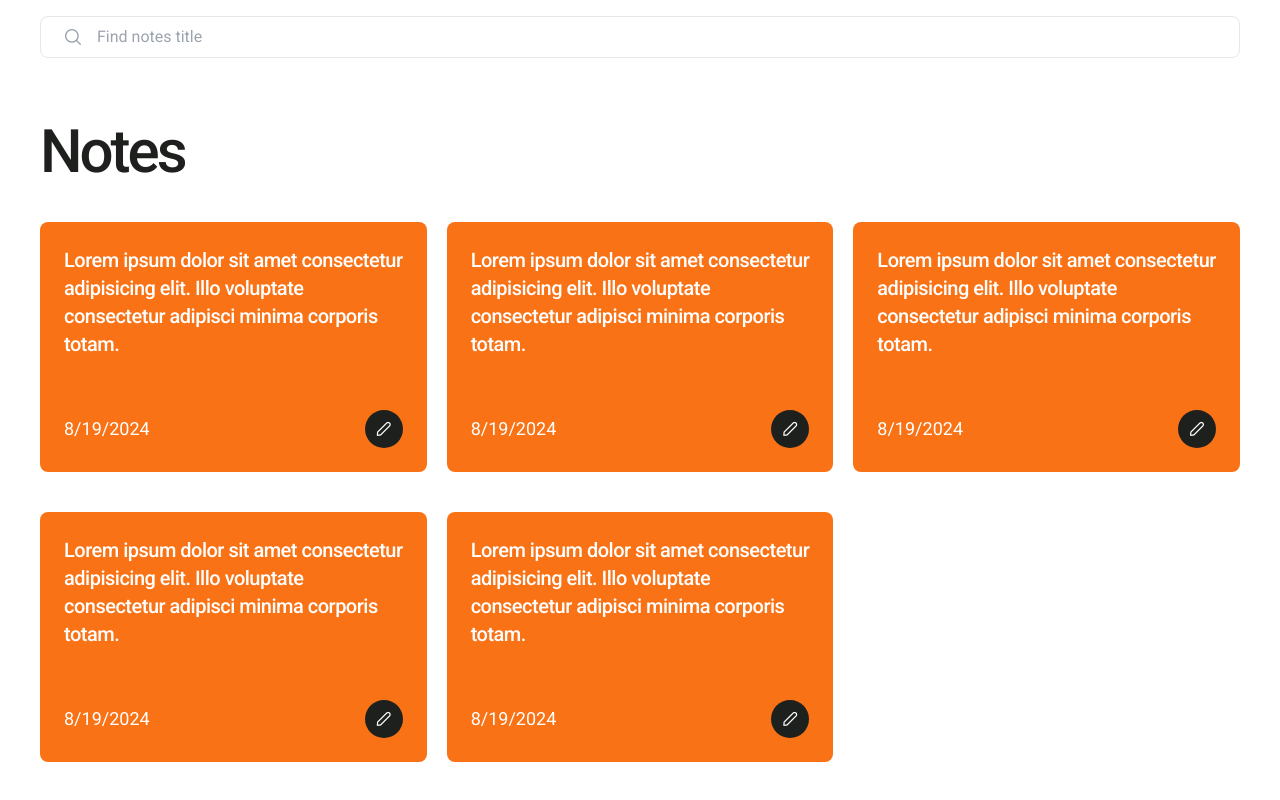
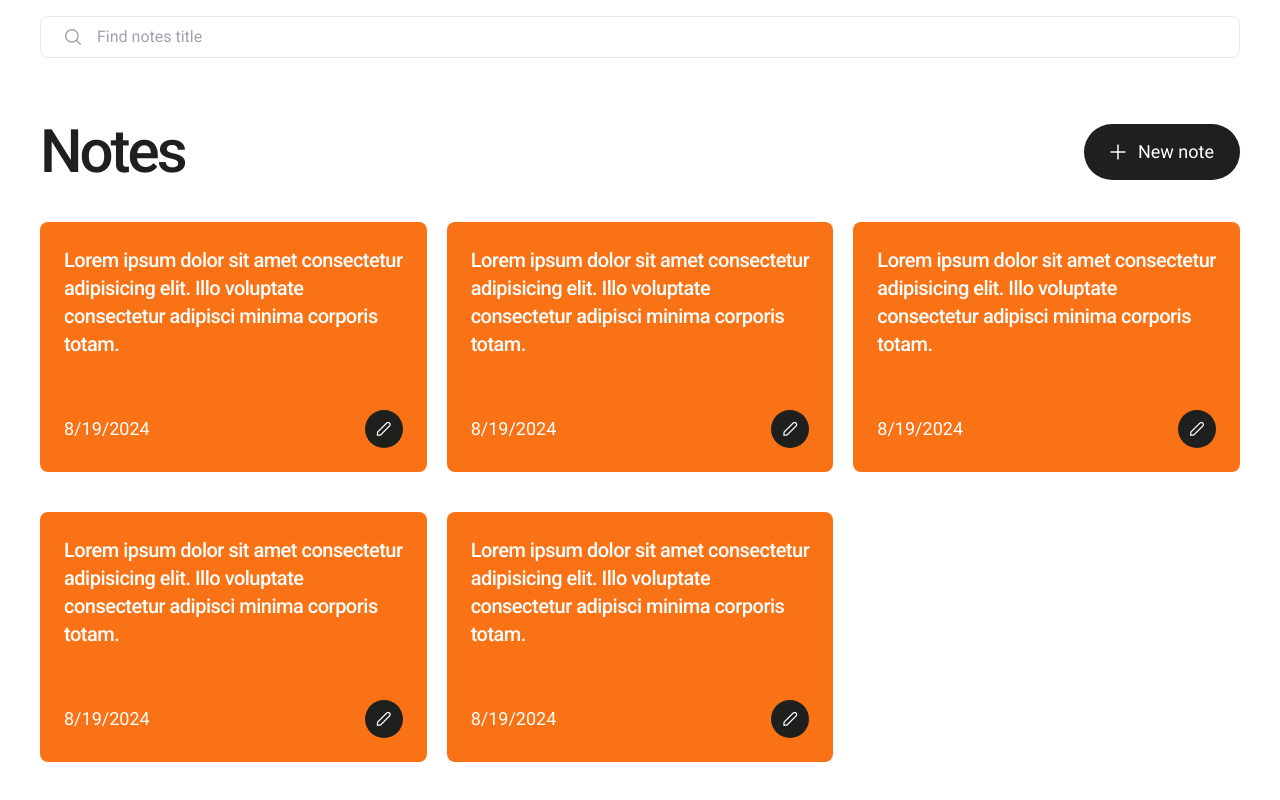
Before and after one commit to hennndev/vue-notestapp, a Vue app: page / in a window 1280 px wide. Built offline with nearby package versions, Linux system fonts and the light colour scheme.

Commit message:
(feat) add icon new note

```diff
--- a/src/components/Notes.vue
+++ b/src/components/Notes.vue
@@ -10,7 +10,13 @@ import Note from './Note.vue';
 
 <template>
     <section class="mt-16">
-        <h1 class="text-6xl font-medium text-primary tracking-tighter">Notes</h1>
+        <section class="flex-between">
+            <h1 class="text-6xl font-medium text-primary tracking-tighter">Notes</h1>
+            <div class="group bg-primary rounded-full py-3 px-6 flexx space-x-3 cursor-pointer border-2 border-transparent hover:bg-white hover:border-primary transition duration-200 ease-in">
+                <i class="pi pi-plus text-white group-hover:text-primary transition duration-200 ease-in"></i>
+                <p class="text-lg text-white group-hover:text-primary transition duration-200 ease-in">New note</p>
+            </div>
+        </section>
 
         <section class="mt-10 grid grid-cols-notes gap-x-[20px] gap-y-[40px]">
             <Note/>
```
